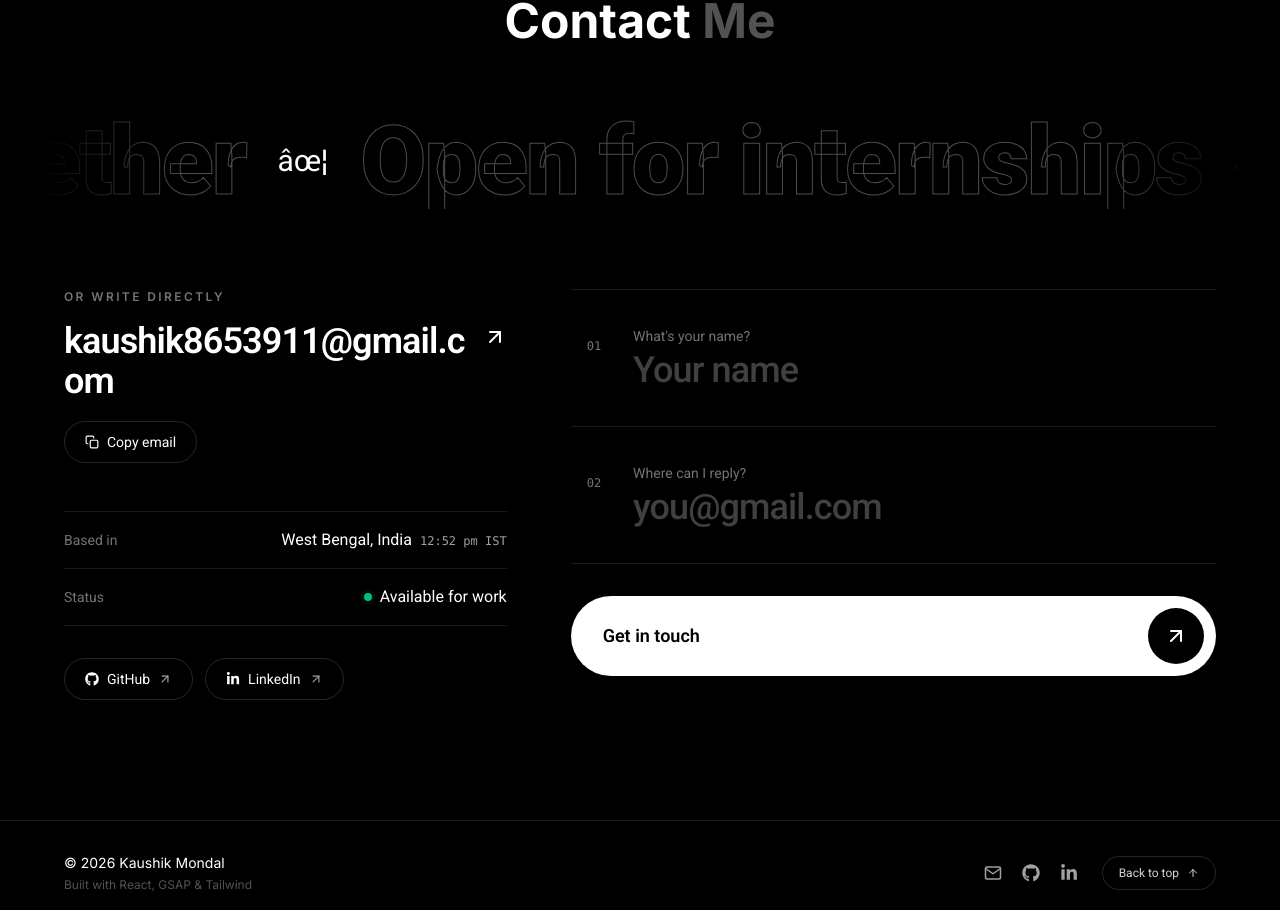
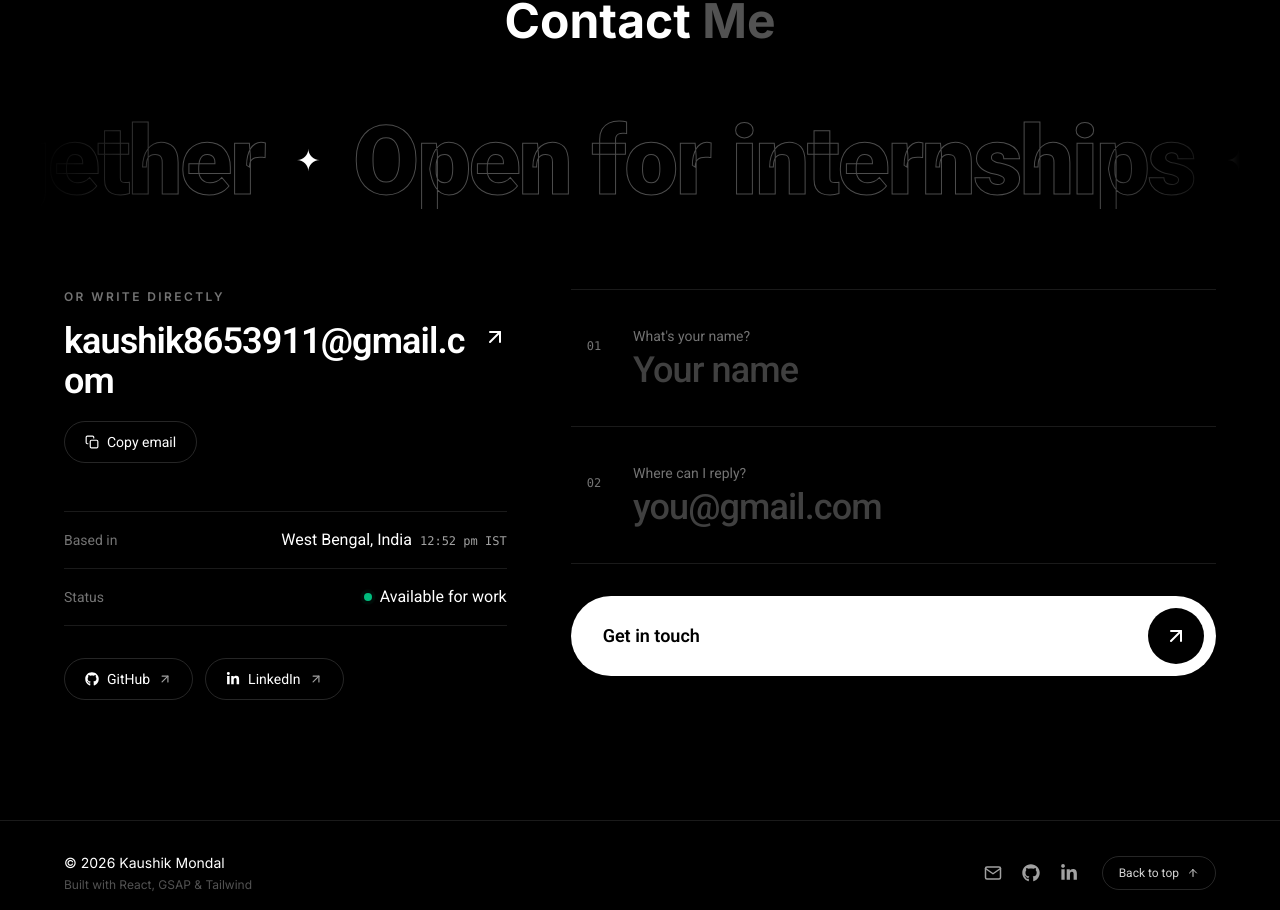
Before and after one commit to kaushikbuilds/portfolio, a React (Vite) app: page / in a window 1280 px wide. Shown: the part 3651-4561 px from the top of the page. Built offline with nearby package versions, Linux system fonts and the light colour scheme.

Commit message:
fix: replace incorrect character in Contact section

```diff
--- a/src/sections/Contact.jsx
+++ b/src/sections/Contact.jsx
@@ -232,7 +232,7 @@ const Contact = ({ dark = true }) => {
                   >
                     {p}
                   </span>
-                  <span className={`text-3xl ${t.text}`}>âœ¦</span>
+                  <span className={`text-3xl ${t.text}`}>✦</span>
                 </span>
               ))}
             </div>
```
